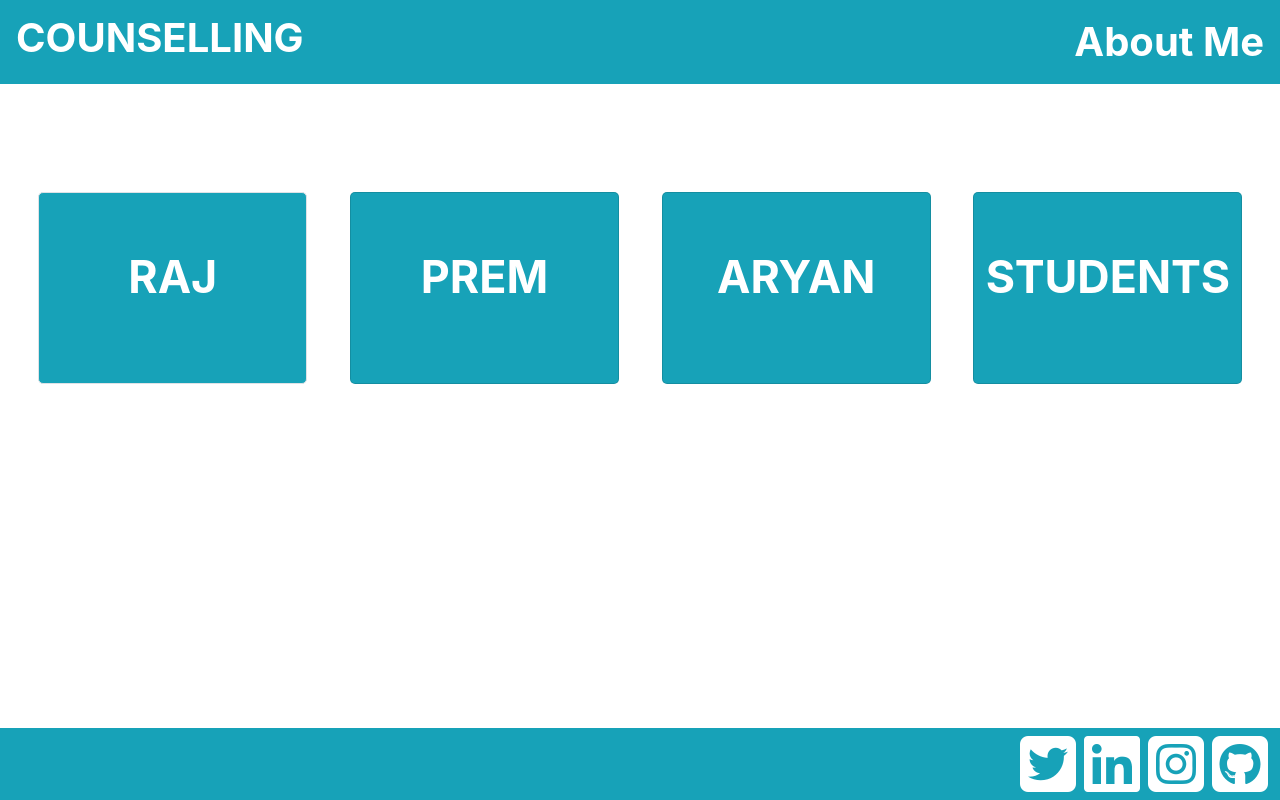
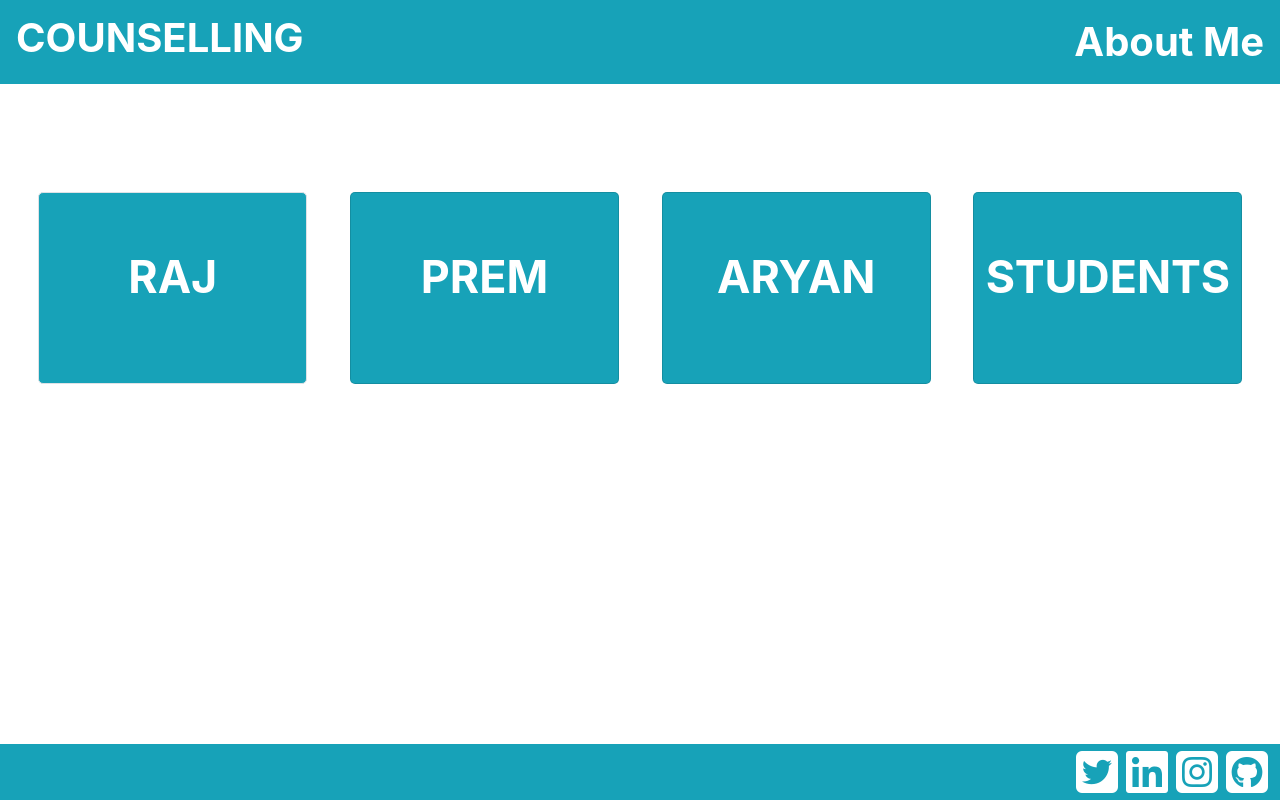
Before and after one commit to tusharchopra123/Counselling_Booking, a website: page public/index.html in a window 1280 px wide. Drawn offline with nearby package versions, Linux system fonts and the light colour scheme.

Commit message:
Icon size changed

```diff
--- a/public/index.html
+++ b/public/index.html
@@ -52,10 +52,10 @@
 </section>
 <footer class="navbar navbar-bottom justify-content-end p-md-1 p-sm-1 fixed-bottom mb-0 navbar-expand-md navbar-dark bg-info">
     <div class=" d-flex justify-content-end">
-        <a href="https://twitter.com/tushar386" target="_blank"><i class=" animate fab text-white fa-4x fa-twitter-square pr-2"></i></a>
-        <a href="https://www.linkedin.com/in/tushar-chopra-bb244412b/" target="_blank"><i class="animate fab text-white fa-4x fa-linkedin pr-2"></i></a>
-        <a href="https://www.instagram.com/tushar.chopra.58/" target="_blank"><i class="animate fab text-white fa-4x fa-instagram-square pr-2"></i></a>
-        <a href="https://github.com/tusharchopra123" target="_blank"><i class="animate fab text-white fa-4x fa-github-square pr-2"></i></a>
+        <a href="https://twitter.com/tushar386" target="_blank"><i class=" animate fab text-white fa-3x fa-twitter-square pr-2"></i></a>
+        <a href="https://www.linkedin.com/in/tushar-chopra-bb244412b/" target="_blank"><i class="animate fab text-white fa-3x fa-linkedin pr-2"></i></a>
+        <a href="https://www.instagram.com/tushar.chopra.58/" target="_blank"><i class="animate fab text-white fa-3x fa-instagram-square pr-2"></i></a>
+        <a href="https://github.com/tusharchopra123" target="_blank"><i class="animate fab text-white fa-3x fa-github-square pr-2"></i></a>
     </div>
 </footer>
 </body>
```
